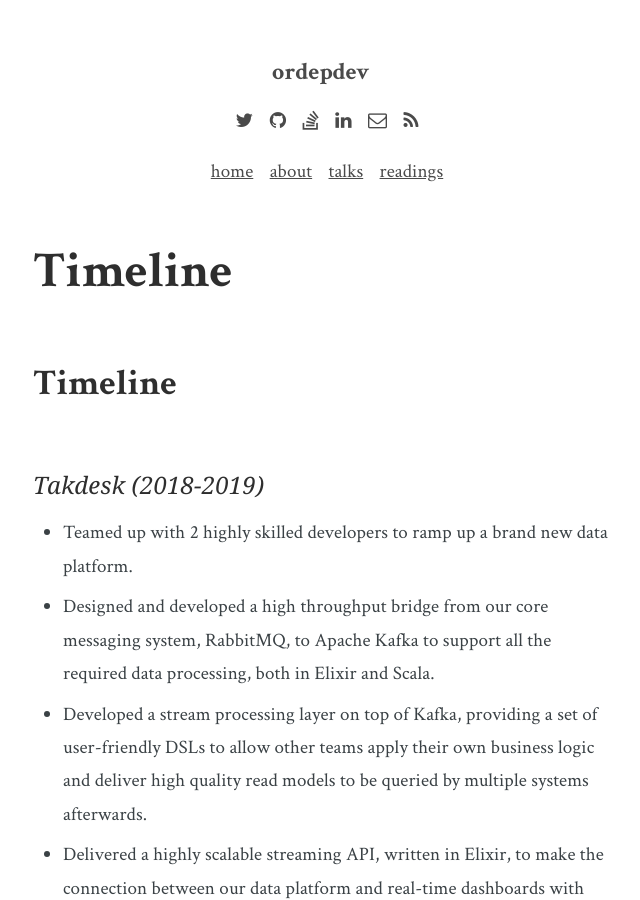
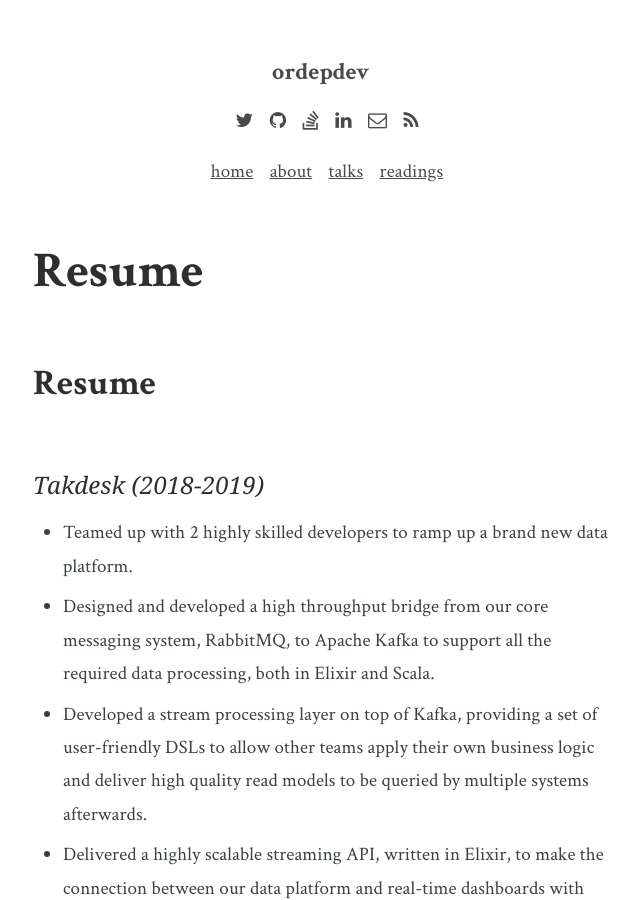
Before and after one commit to ordepdev/ordepdev.github.io, a Jekyll site: the page built from resume.md, in a window 1280 px wide and 900 px high. Shown: the whole window, without its empty margins (319-959 px from the left). Built offline with Jekyll 4.4.1, drawn with Linux system fonts in a browser that asks for light colours; our own code applies the rules of GitHub Pages for plain Markdown files.

Commit message:
Update resume.md

```diff
--- a/resume.md
+++ b/resume.md
@@ -1,4 +1,10 @@
-## Timeline
+---
+layout: page
+title: Resume
+permalink: /resume/
+---
+
+## Resume
 
 ### Takdesk (2018-2019)
 
```
